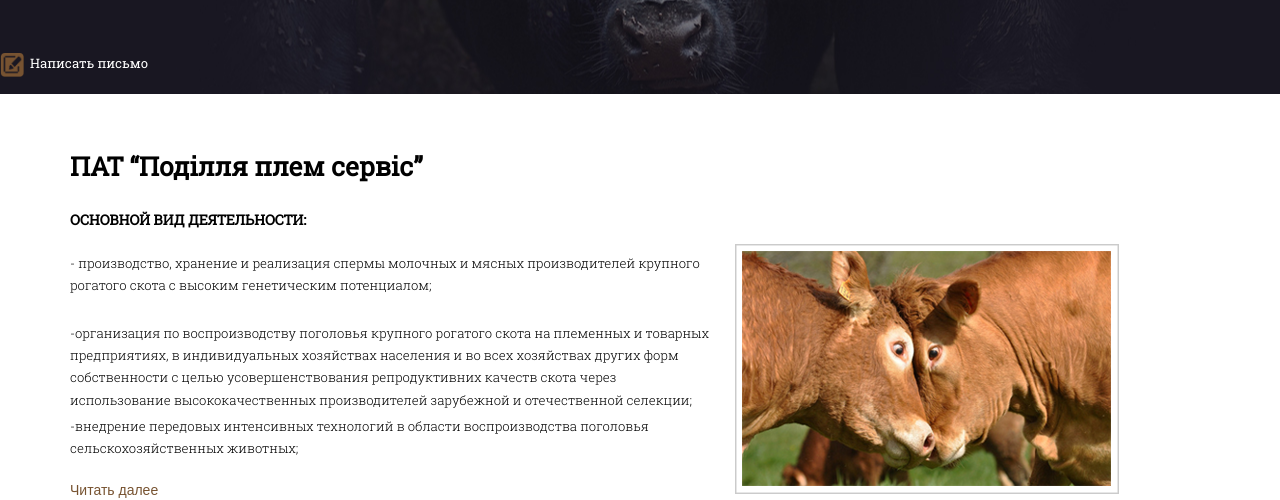
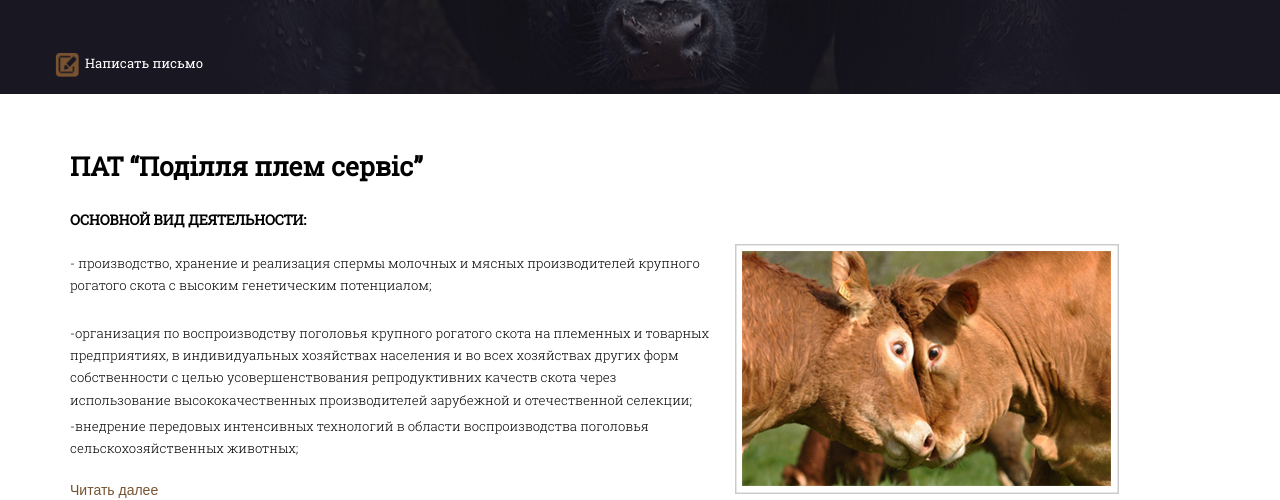
Before and after one commit to ValikNovikov/plemservice, a plain HTML site: page index.html in a window 1280 px wide. Shown: the part 306-806 px from the top of the page. Drawn offline with Linux system fonts and the light colour scheme; some packages are replaced by stand-ins of ours.

Commit message:
finally h and f(i hope)

```diff
--- a/css/main.css
+++ b/css/main.css
@@ -576,9 +576,9 @@ footer{
     }
     header .write_letter{
         height: 20px;
-        width: 150px;
-        margin-right: 0;
-        margin-left: 0;
+        width: 1170px;
+        margin-right: auto;
+        margin-left: auto;
         margin-top: 55px;
 	}
     .write_letter img{
@@ -2716,4 +2716,7 @@ footer{
 
         display: block;
     }
-}
+    header .write_letter{
+        width: 100%;
+    }
+}
```
